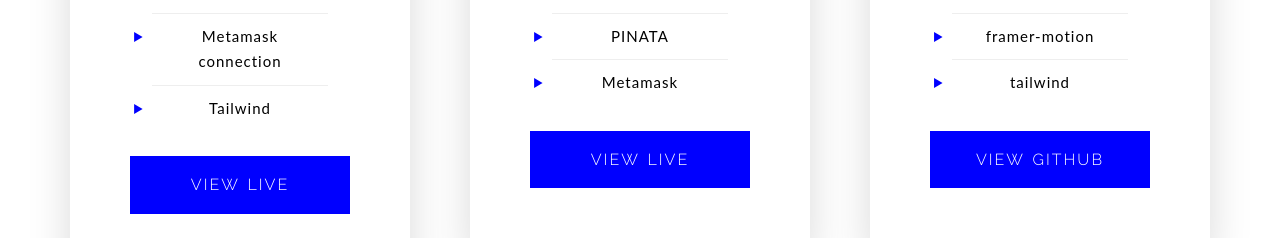
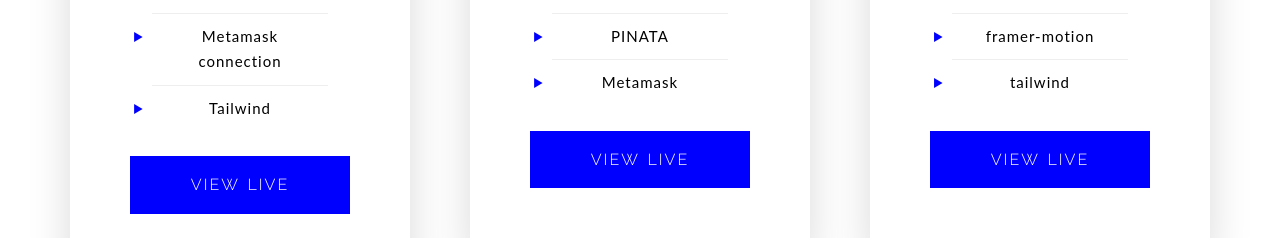
Before and after one commit to Olabisim/MY_PORTFOLIO, a React (Create React App) app: page /works in a window 1280 px wide. Shown: the part 1780-2018 px from the top of the page. Built offline with nearby package versions, Linux system fonts and the light colour scheme; a web font is replaced by a local one.

Commit message:
added live

```diff
--- a/src/screens/Works.js
+++ b/src/screens/Works.js
@@ -39,7 +39,7 @@ export const Works = () => {
                                                 <li>PINATA</li>
                                                 <li>Metamask</li>
                                         </ProjectCard>
-                                        <ProjectCard title={"LOGIN-FRAMER-MOTION"} link="https://login-with-framer-motion.netlify.app/" linkName="View github" >
+                                        <ProjectCard title={"LOGIN-FRAMER-MOTION"} link="https://login-with-framer-motion.netlify.app/" linkName="View live" >
                                                 <li>react</li>
                                                 <li>framer-motion</li>
                                                 <li>tailwind</li>
```
